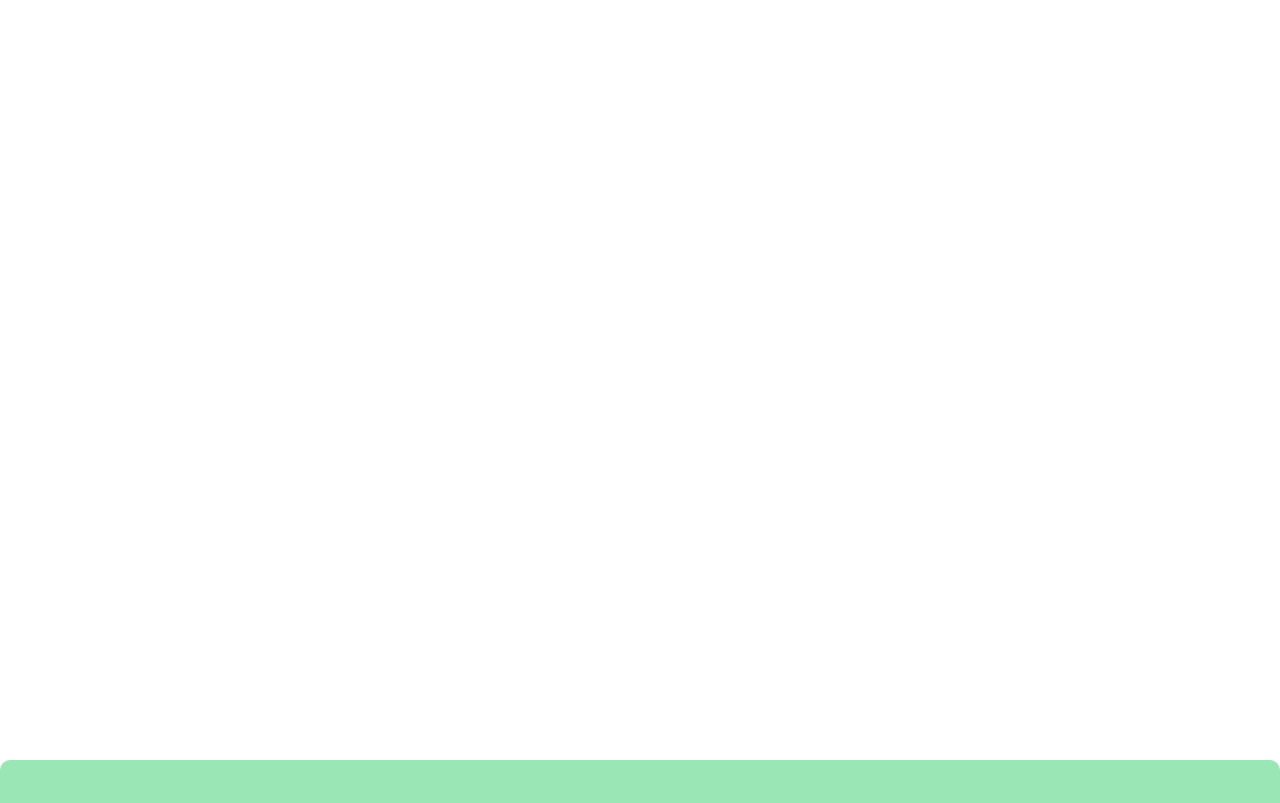
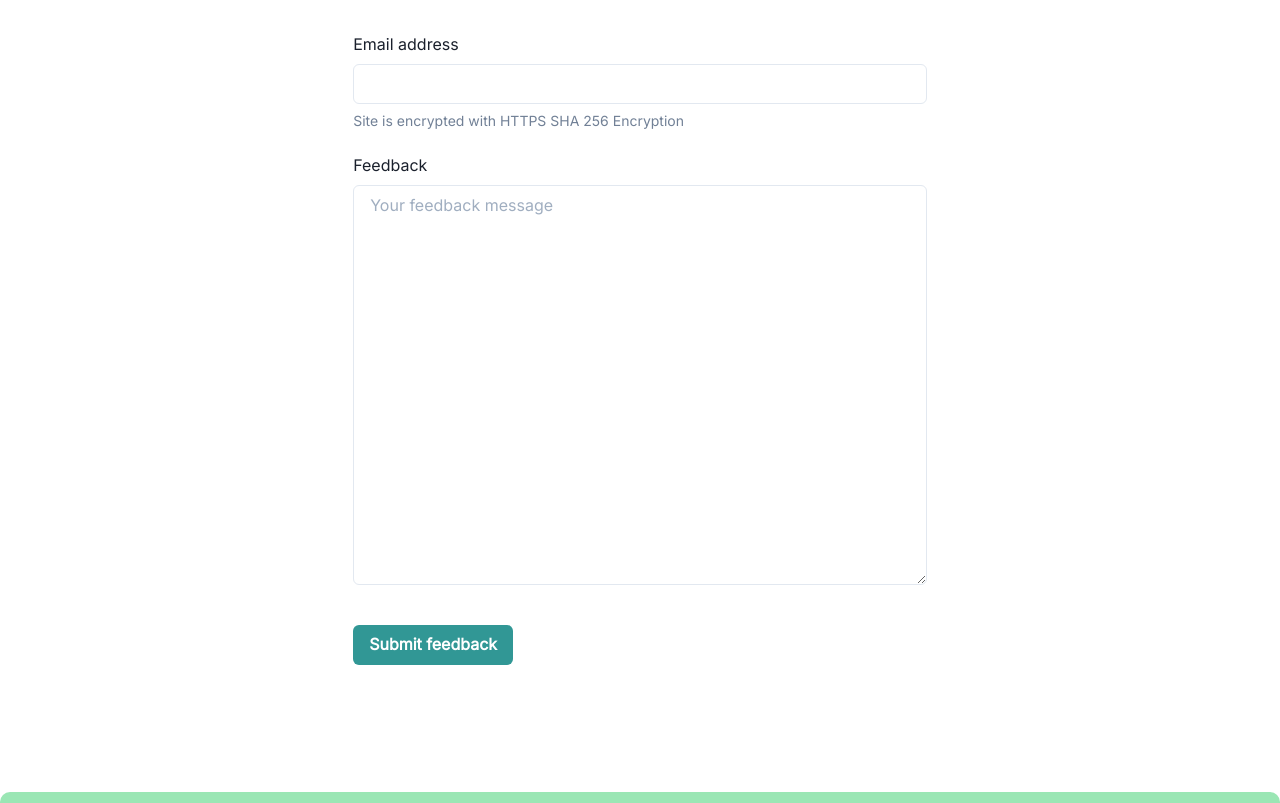
Before and after one commit to FelixIsaac/hillgrove-python, a React (Create React App) app: page /feedback in a window 1280 px wide. Shown: the top 803 px of the page. Built offline with nearby package versions, Linux system fonts and the light colour scheme.

Commit message:
feedback page

```diff
--- a/src/App.tsx
+++ b/src/App.tsx
@@ -7,6 +7,7 @@ import Header from './components/Header';
 import Footer from './components/Footer';
 import SessionManager from './pages/Session'
 import Home from './pages/Home'
+import Feedback from './pages/Feedback'
 
 export const App = () => (
   <UserContextComponent>
@@ -17,10 +18,11 @@ export const App = () => (
           <Switch>
             <Route exact path="/" component={Home}/>
             <Route path="/session/:session?" component={SessionManager}/>
+            <Route path="/feedback" component={Feedback}/>
           </Switch>
         </main>
+        <Footer />
       </Router>
-      <Footer />
     </ChakraProvider>
   </UserContextComponent>
 )
--- a/src/components/DashboardItem.tsx
+++ b/src/components/DashboardItem.tsx
@@ -14,7 +14,7 @@ const DashboardItem = ({ title, no, session, description }) => {
     const history = useHistory();
 
     return (
-        <Center py={6} margin="30px">
+        <Center py={6}>
             <Box
                 maxW={'6xl'}
                 w={'80%'}
--- a/src/components/Footer.tsx
+++ b/src/components/Footer.tsx
@@ -1,5 +1,6 @@
 import React from "react";
 import { Box,  Container, Link, SimpleGrid, Stack, Text, Image, Badge } from "@chakra-ui/react"
+import { Link as RouterLink } from 'react-router-dom';
 import { FiExternalLink } from 'react-icons/fi';
 import { ColorModeSwitcher } from "./ColorModeSwitcher";
 
@@ -51,6 +52,7 @@ const Footer = () => {
                         </Stack>
                         <Stack align={'flex-start'}>
                             <ListHeader>Others</ListHeader>
+                            <Link color="blue.600" to="/feedback" as={RouterLink}>Feedback</Link>
                             <Text>
                                 Dark mode: <ColorModeSwitcher justifySelf="flex-end" />
                             </Text>
--- a/src/pages/Dashboard.tsx
+++ b/src/pages/Dashboard.tsx
@@ -1,4 +1,6 @@
-import React from 'react';
+import React, { useContext } from 'react';
+import { Text, Container, Center } from '@chakra-ui/react';
+import { UserContext } from '../contexts/UserContext';
 import DashboardItem from '../components/DashboardItem';
 
 const Dashboard = () => {
@@ -11,7 +13,14 @@ const Dashboard = () => {
         'Advanced Python with Code Introspection'
     ]
 
-    return data.map((title, i) => <DashboardItem no={i + 1} title={title} key={i} />)
+    const user = useContext(UserContext);
+
+    return (
+        <Container maxW="container.xl" py="6">
+            <Text fontSize="3xl" marginBottom="2"><span role="img" aria-label="waving hand emoji">👋</span> Welcome, {user.firstName}</Text>
+            {data.map((title, i) => <DashboardItem no={i + 1} title={title} key={i} />)}
+        </Container>
+    )
 }
 
 export default Dashboard;
--- /dev/null
+++ b/src/pages/Feedback.tsx
@@ -0,0 +1,45 @@
+import React, { useContext, useState } from 'react';
+import { UserContext } from '../contexts/UserContext';
+import {
+  FormControl,
+  FormLabel,
+  FormErrorMessage,
+  FormHelperText,
+  Input,
+  Container,
+  Button,
+  Textarea
+} from "@chakra-ui/react"
+
+const Feedback = () => {
+    const user = useContext(UserContext);
+    const [isSubmitting, setSubmitting] = useState(false)
+
+    // todo: get user email from server
+    return (
+        <Container my="8">
+            <form name="feedback" method="POST" data-netlify="true">
+                <input type="hidden" name="name" value={user.name}/>
+                <FormControl id="email">
+                    <FormLabel>Email address</FormLabel>
+                    <Input type="email" name="email" />
+                    <FormHelperText>Site is encrypted with HTTPS SHA 256 Encryption</FormHelperText>
+                </FormControl>
+                <FormControl id="email" my="6">
+                    <FormLabel>Feedback</FormLabel>
+                    <Textarea placeholder="Your feedback message" name="feedback" height="400px"/>
+                </FormControl>
+                <Button
+                    mt={4}
+                    colorScheme="teal"
+                    isLoading={isSubmitting}
+                    type="submit"
+                >
+                    Submit feedback
+                </Button>
+            </form>
+        </Container>
+    )
+}
+
+export default Feedback;
--- a/src/sessions/session-1/Introduction.tsx
+++ b/src/sessions/session-1/Introduction.tsx
@@ -1,13 +1,17 @@
-import React from 'react';
-import { Text, Image, Center, Alert, AlertIcon, AlertTitle, AlertDescription, Box } from '@chakra-ui/react';
+import React, { useContext } from 'react';
+import { Heading, Text, Image, Center, Alert, AlertIcon, AlertTitle, AlertDescription, Box } from '@chakra-ui/react';
+import { UserContext } from '../../contexts/UserContext';
 
 const SegmentManager = () => {
+    const user = useContext(UserContext);
+
     return (
         <Box as="article" fontSize="18px">
+            <Heading as="h2">Introduction</Heading>
             <Text>
-                In this course, I'm going to teach you everything you need to get started in Python and its core concepts.
-                The lesson has beenspecially designed with examples that you refine and enforce what you've learnt.
-                At the end of each session, we're to build a simple Python project together.
+                In this course, I will teach you everything you need to get started in Python and its core concepts.
+                The lesson has been specially designed with examples and coding exercises that enforces what you have
+                learned. At the end of each session, we are going to build a simple Python project together.
             </Text>
             <Text>
                 Python is one of the most popular programming languages, and every day people use it to do
@@ -35,8 +39,9 @@ const SegmentManager = () => {
                 <Image src="/images/funny-python-meme-9-write-10-lines-of-code.jpg" width="md" />
             </Center>
             <Text>
-                Well, now that you're familiar with programming in a nutshell, and why you should learn to program?
-                Out of all the programming languages readily available to learn, so why learn Python?
+                Well {user.firstName}, now that you're familiar with programming in a nutshell, and why you should learn
+                to program. You are probably asking out of all the programming languages readily available to
+                learn, so why learn Python?
             </Text>
             <Text>
                 Python, named after the British comedy group Monty Python, is a high-level, interpreted, interactive, and
```
